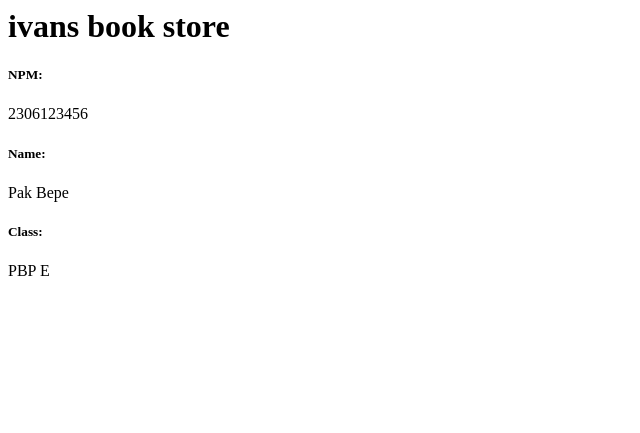
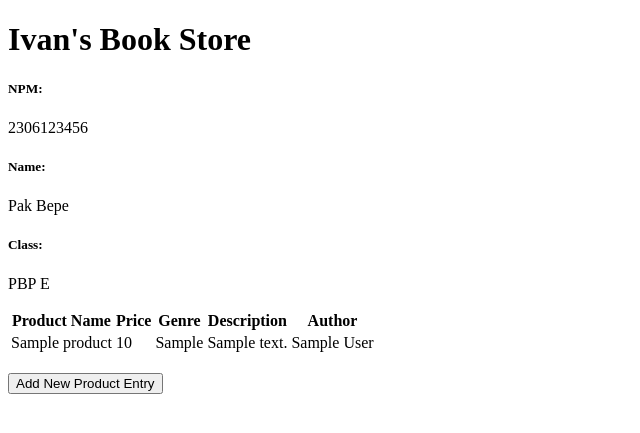
Before and after one commit to IvanJehuda/ivans-book-store, a Django app: page / in a window 1280 px wide. Shown: the top 433 px of the page, without its empty margins (0-640 px from the left). Run offline with Django 5.2, Linux system fonts and the light colour scheme; tables that the repository leaves empty hold one stand-in row (values such as "Sample post").

Commit message:
Update tugas week 3

```diff
--- a/ivans_book_store/settings.py
+++ b/ivans_book_store/settings.py
@@ -55,7 +55,7 @@ ROOT_URLCONF = 'ivans_book_store.urls'
 TEMPLATES = [
     {
         'BACKEND': 'django.template.backends.django.DjangoTemplates',
-        'DIRS': [],
+        'DIRS': [BASE_DIR / 'templates'],
         'APP_DIRS': True,
         'OPTIONS': {
             'context_processors': [
--- a/main/models.py
+++ b/main/models.py
@@ -1,8 +1,11 @@
 from django.db import models
+import uuid
 
 
 class Product(models.Model):
+    id = models.UUIDField(primary_key=True, default=uuid.uuid4, editable=False)  # tambahkan baris ini
     name = models.CharField(max_length=255)
-    price = models.DateField(auto_now_add=True)
+    price = models.IntegerField()
     description = models.TextField()
     genre = models.CharField(max_length=255)
+    author = models.CharField(max_length=255, default='-')
--- a/main/templates/main.html
+++ b/main/templates/main.html
@@ -1,8 +1,44 @@
-<h1>{{ appname }}</h1>
+{% extends 'base.html' %}
+{% block content %}
+<h1>Ivan's Book Store</h1>
 
 <h5>NPM: </h5>
 <p>{{ npm }}<p>
-<h5>Name: </h5>
-<p>{{ name }}<p>
-<h5>Class: </h5>
-<p>{{ class }}<p>
+
+<h5>Name:</h5>
+<p>{{ name }}</p>
+
+<h5>Class:</h5>
+<p>{{ class }}</p>
+{% if not product_entries %}
+<p>Belum ada data produk pada ivan's book store.</p>
+{% else %}
+<table>
+  <tr>
+    <th>Product Name</th>
+    <th>Price</th>
+    <th>Genre</th>
+    <th>Description</th>
+    <th>Author</th>
+  </tr>
+
+  {% comment %} Berikut cara memperlihatkan data prduk di bawah baris ini
+  {% endcomment %}
+  {% for product_entry in product_entries %}
+  <tr>
+    <td>{{product_entry.name}}</td>
+    <td>{{product_entry.price}}</td>
+    <td>{{product_entry.genre}}</td>
+    <td>{{product_entry.description}}</td>
+    <td>{{product_entry.author}}</td>
+  </tr>
+  {% endfor %}
+</table>
+{% endif %}
+
+<br />
+
+<a href="{% url 'main:create_product_entry' %}">
+  <button>Add New Product Entry</button>
+</a>
+{% endblock content %}
--- a/main/urls.py
+++ b/main/urls.py
@@ -1,8 +1,14 @@
 from django.urls import path
 from main.views import show_main
+from main.views import show_main, create_product_entry, show_xml, show_json, show_xml_by_id, show_json_by_id
 
 app_name = 'main'
 
 urlpatterns = [
     path('', show_main, name='show_main'),
+    path('create-product-entry', create_product_entry, name='create_product_entry'),
+    path('xml/', show_xml, name='show_xml'),
+    path('json/', show_json, name='show_json'),
+    path('xml/<str:id>/', show_xml_by_id, name='show_xml_by_id'),
+    path('json/<str:id>/', show_json_by_id, name='show_json_by_id'),
 ]
--- a/main/views.py
+++ b/main/views.py
@@ -1,12 +1,46 @@
-from django.shortcuts import render
+from django.shortcuts import render, redirect   # Tambahkan import redirect di baris ini
+from main.forms import ProductForm
+from main.models import Product
+from django.http import HttpResponse
+from django.core import serializers
 
 # Create your views here.
 def show_main(request):
+    product_entries = Product.objects.all()
+
     context = {
         'appname' : 'ivans book store',
         'npm' : '2306123456',
         'name': 'Pak Bepe',
-        'class': 'PBP E'
+        'class': 'PBP E',
+        'product_entries': product_entries
+
     }
 
     return render(request, "main.html", context)
+
+def create_product_entry(request):
+    form = ProductForm(request.POST or None)
+
+    if form.is_valid() and request.method == "POST":
+        form.save()
+        return redirect('main:show_main')
+
+    context = {'form': form}
+    return render(request, "create_product_entry.html", context)
+
+def show_xml(request):
+    data = Product.objects.all()
+    return HttpResponse(serializers.serialize("xml", data), content_type="application/xml")
+
+def show_json(request):
+    data = Product.objects.all()
+    return HttpResponse(serializers.serialize("json", data), content_type="application/json")
+
+def show_xml_by_id(request, id):
+    data = Product.objects.filter(pk=id)
+    return HttpResponse(serializers.serialize("xml", data), content_type="application/xml")
+
+def show_json_by_id(request, id):
+    data = Product.objects.filter(pk=id)
+    return HttpResponse(serializers.serialize("json", data), content_type="application/json")
--- /dev/null
+++ b/templates/base.html
@@ -0,0 +1,13 @@
+{% load static %}
+<!DOCTYPE html>
+<html lang="en">
+  <head>
+    <meta charset="UTF-8" />
+    <meta name="viewport" content="width=device-width, initial-scale=1.0" />
+    {% block meta %} {% endblock meta %}
+  </head>
+
+  <body>
+    {% block content %} {% endblock content %}
+  </body>
+</html>
```
Also changed, not shown: main/forms.py (added, +7 -0 lines), main/templates/create_product_entry.html (added, +18 -0 lines), README.md, main/migrations/0002_product_author_alter_product_price.py (added), main/migrations/0003_alter_product_id.py (added), postmanJSON.png (added), postmanJSONbyID.png (added), postmanXML.png (added), postmanXMLbyID.png (added).
